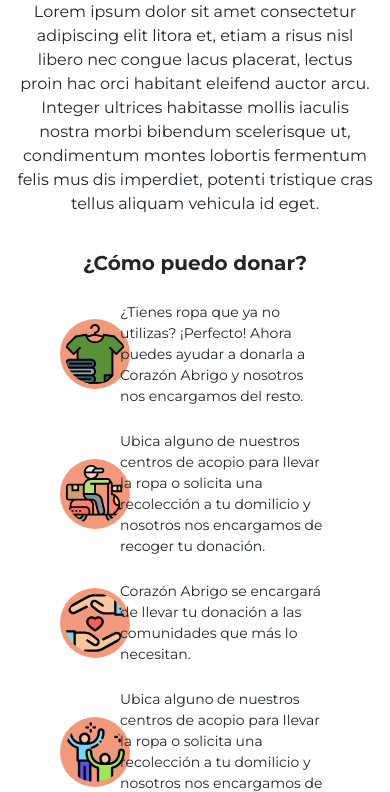
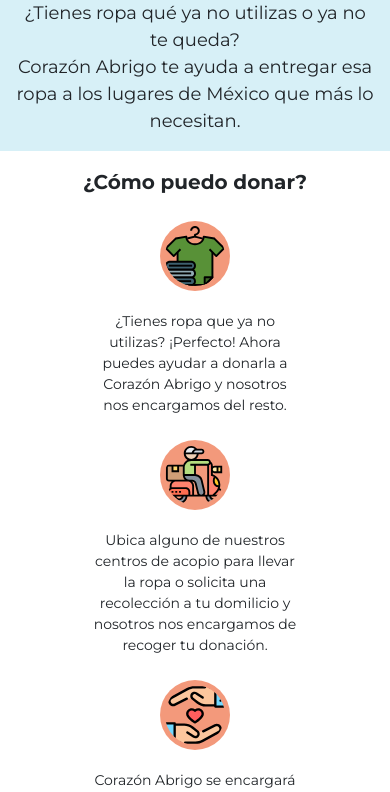
Before and after one commit to Jesvadtz/corazonAbrigo, a plain HTML site: page index.html in a window 390 px wide. Shown: the part 484-1276 px from the top of the page. Drawn offline with nearby package versions, Linux system fonts and the light colour scheme.

Commit message:
Ajustes en "home" cabecera y distribución de mobile

```diff
--- a/css/home.css
+++ b/css/home.css
@@ -2,13 +2,8 @@ body {
     font-family: 'Montserrat', sans-serif;
 }
 
-/* .navCustom {
-    font-weight: bold;
-} */
-
 .navbarCustom {
     background-color: #F3997B;
-
 }
 
 .navCustomLogo {
@@ -19,13 +14,22 @@ body {
     width: 180px;
 }
 
+.textCustom2 {
+    font-size: 18px;
+}
+
 .textCustom {
     font-size: 14px;
+    margin-top: 20px;
 }
 
 .titulo {
     font-weight: bold;
     font-size: 20px;
+}
+
+.meta {
+    background-color: #d7f0f7;
 }
 
 @media screen and (min-width: 768px) {
@@ -35,7 +39,7 @@ body {
     }
 
     .textCustom2 {
-        font-size: 18px;
+        font-size: 24px;
     }
 
     .logoCustom {
--- a/index.html
+++ b/index.html
@@ -50,20 +50,12 @@
     <!-- DESCRIPCIÓN DE PROYECTO -->
     <main>
 
-        <section class="container">
-            <article class="row justify-content-center mt-4">
+        <section class="container-fluid meta">
+            <article class="row justify-content-center pt-4">
                 <img class="logoCustom" src="./img/logo-CA.svg" alt="logo Corazón Abierto">
-                <p class="col-sm-10 col-md-12  text-center mt-3 textCustom2 mt-md-4">Lorem ipsum dolor sit amet
-                    consectetur
-                    adipiscing
-                    elit
-                    litora et,
-                    etiam a
-                    risus nisl
-                    libero nec
-                    congue lacus placerat, lectus proin hac orci habitant eleifend auctor arcu. Integer ultrices
-                    habitasse mollis iaculis nostra morbi bibendum scelerisque ut, condimentum montes lobortis fermentum
-                    felis mus dis imperdiet, potenti tristique cras tellus aliquam vehicula id eget.</p>
+                <p class="col-sm-10 col-md-12  text-center mt-3 textCustom2 mt-md-4">¿Tienes ropa qué ya no utilizas o
+                    ya no te queda? <br>Corazón Abrigo te ayuda a entregar esa ropa a los lugares de México que más lo
+                    necesitan. </p>
             </article>
         </section>
 
@@ -74,19 +66,19 @@
         <div class="d-xl-flex col-xl-12 justify-content-xl-around mb-5">
             <section
                 class="container col-md-12 d-md-flex justify-content-md-center justify-content-xl-around align-items-md-start col-xl-6">
-                <article class="row articleCustom justify-content-center flex-md-column align-items-center mt-4">
-                    <div class="col-2 text-center vineta">
+                <article class="row articleCustom justify-content-center flex-column align-items-center mt-4">
+                    <div class="col-8 text-center vineta">
                         <img class="vinetaNumber" src="./img/fashion.svg" alt="ícono de ropa limpia">
                     </div>
-                    <div class="textCustom col-8 col-md-12 mt-md-4 text-md-center">¿Tienes ropa que ya no utilizas?
+                    <div class="textCustom col-8 col-md-12 mt-md-4 text-center">¿Tienes ropa que ya no utilizas?
                         ¡Perfecto! Ahora puedes ayudar a donarla a Corazón Abrigo y nosotros nos encargamos del resto.
                     </div>
                 </article>
-                <article class="articleCustom row justify-content-center flex-md-column align-items-center mt-4">
-                    <div class="col-2 text-center vineta">
+                <article class="articleCustom row justify-content-center flex-column align-items-center mt-4">
+                    <div class="col-8 text-center vineta">
                         <img class="vinetaNumber" src="./img/shipping.svg" alt="ícono de recolección">
                     </div>
-                    <div class="textCustom col-8 col-md-12 mt-md-4 text-md-center">Ubica alguno de nuestros centros
+                    <div class="textCustom col-8 col-md-12 mt-md-4 text-center">Ubica alguno de nuestros centros
                         de
                         acopio
                         para
@@ -97,18 +89,18 @@
             </section>
             <section
                 class="container col-md-12 d-md-flex justify-content-md-center justify-content-xl-around align-items-md-start col-xl-6">
-                <article class="row articleCustom justify-content-center flex-md-column align-items-center mt-4">
-                    <div class="col-2 text-center vineta">
+                <article class="row articleCustom justify-content-center flex-column align-items-center mt-4">
+                    <div class="col-8 text-center vineta">
                         <img class="vinetaNumber" src="./img/protect.svg" alt="ícono de donación">
                     </div>
-                    <div class="textCustom col-8 col-md-12 mt-md-4 text-md-center">Corazón Abrigo se encargará de llevar
+                    <div class="textCustom col-8 col-md-12 mt-md-4 text-center">Corazón Abrigo se encargará de llevar
                         tu donación a las comunidades que más lo necesitan.</div>
                 </article>
-                <article class="articleCustom row justify-content-center flex-md-column align-items-center mt-4">
-                    <div class="col-2 text-center vineta">
+                <article class="articleCustom row justify-content-center flex-column align-items-center mt-4">
+                    <div class="col-8 text-center vineta">
                         <img class="vinetaNumber" src="./img/happiness.svg" alt="ícono de personas ayudadas">
                     </div>
-                    <div class="textCustom col-8 col-md-12 mt-md-4 text-md-center">Ubica alguno de nuestros centros
+                    <div class="textCustom col-8 col-md-12 mt-md-4 text-center">Ubica alguno de nuestros centros
                         de
                         acopio
                         para
```
Also changed, not shown: img/ca-02.jpg (deleted).
